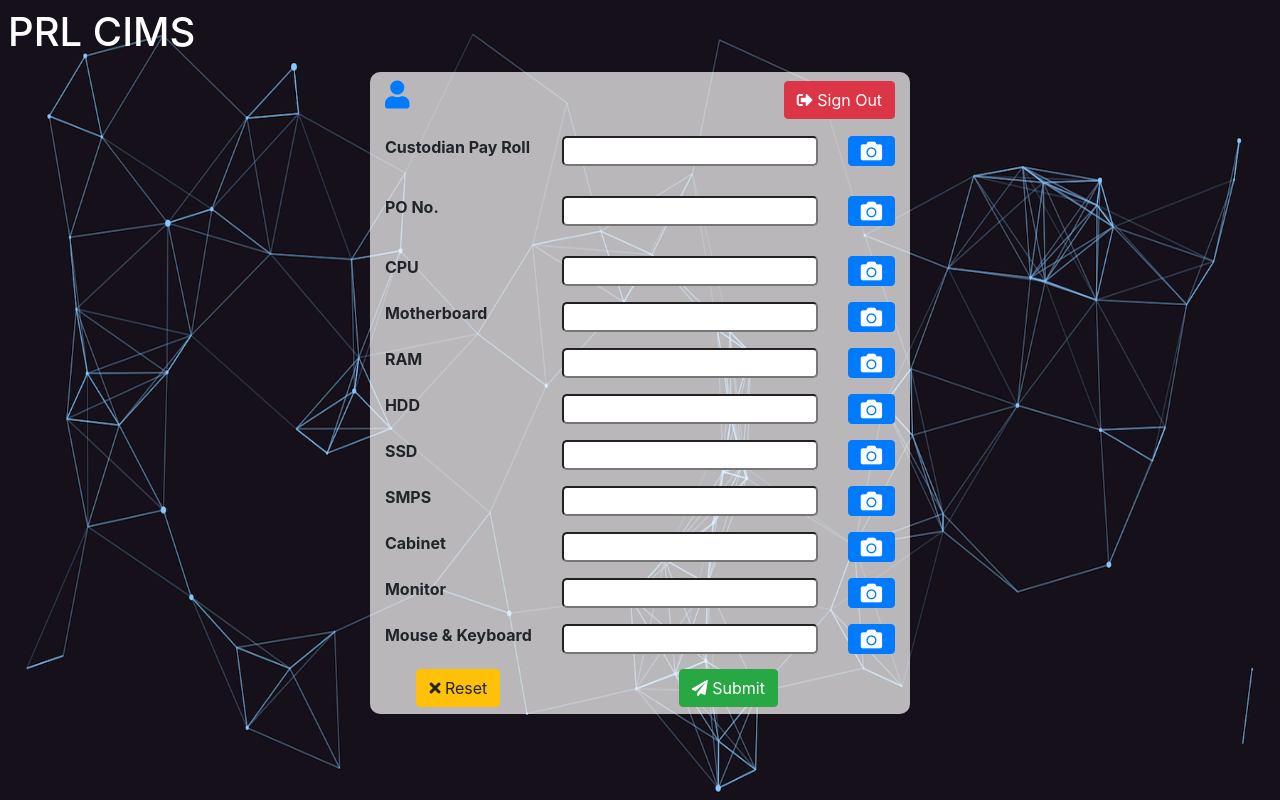
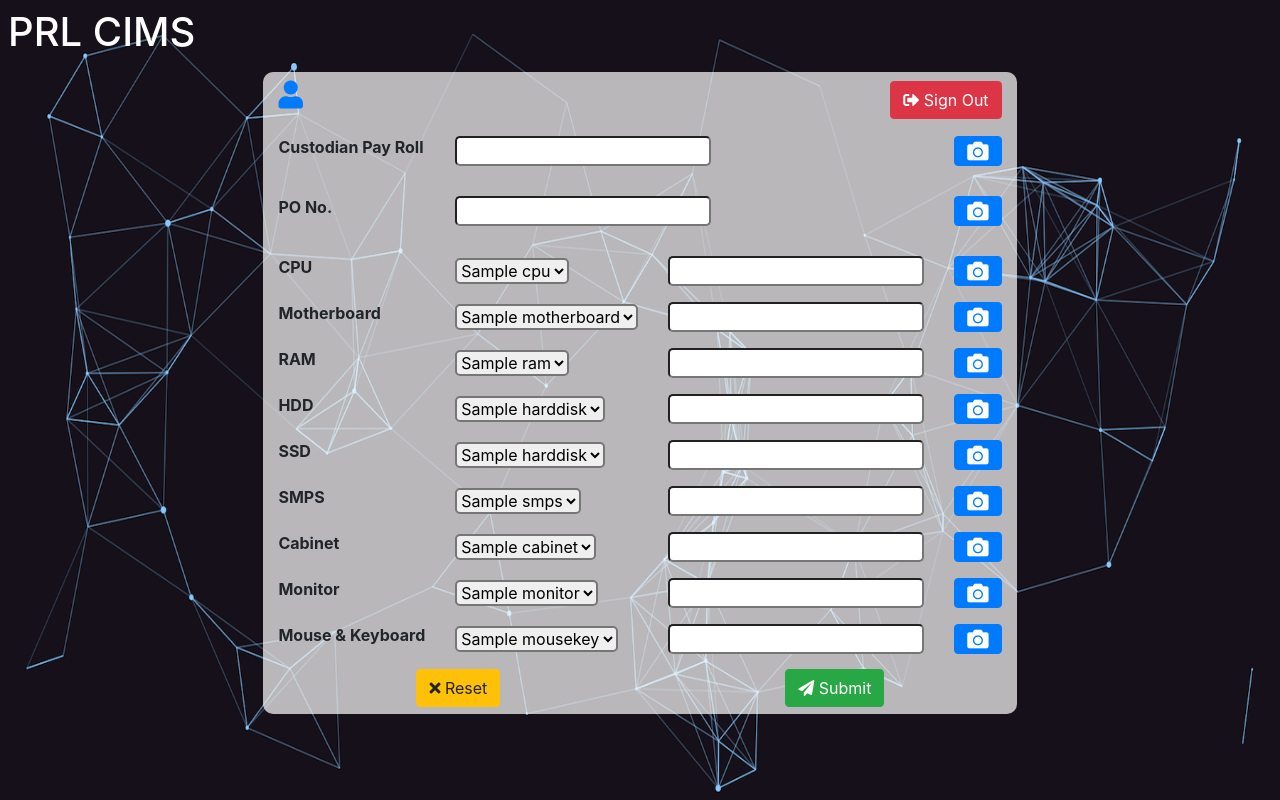
Before and after one commit to Dishendramishra/CIMS, a Flask app: template python-server/templates/form.html in a window 1280 px wide. Run offline with Flask 2, Linux system fonts and the light colour scheme; the template is opened without the code that fills it: most values are stand-ins (such as "Sample title", 1, 10 or a date in 2020); some libraries are stand-ins or nearby versions.

Commit message:
added brand selections

```diff
--- a/python-server/app.py
+++ b/python-server/app.py
@@ -110,7 +110,32 @@ def login():
 
 @app.route('/form', methods=['GET',"POST"])
 def form():
-    return render_template("form.html")
+
+    try:
+        # cpu_list = list(mydb['ram'].find({},{"brand":True, "_id": False}))
+        cpu_list         = sorted(list(mydb['cpu'].distinct("brand")))
+        ram_list         = sorted(list(mydb['ram'].distinct("brand")))
+        motherboard_list = sorted(list(mydb['motherboard'].distinct("brand")))
+        harddisk_list    = sorted(list(mydb['harddisk'].distinct("brand")))
+        smps_list        = sorted(list(mydb['smps'].distinct("brand")))
+        cabinet_list     = sorted(list(mydb['cabinet'].distinct("brand")))
+        monitor_list     = sorted(list(mydb['monitor'].distinct("brand")))
+        mousekey_list    = sorted(list(mydb['mousekey'].distinct("brand")))
+
+    except Exception as e:
+        status_code = Response(status=400)
+        return status_code
+
+    return render_template("form.html",
+                            cpu_list = cpu_list,
+                            ram_list = ram_list,
+                            motherboard_list = motherboard_list,
+                            harddisk_list = harddisk_list,
+                            smps_list = smps_list,
+                            cabinet_list = cabinet_list,
+                            monitor_list = monitor_list,
+                            mousekey_list = mousekey_list
+                            )
 
 @app.route('/logout')
 def logout():
@@ -125,7 +150,9 @@ def add_data():
     result = {}
 
     for key in record.keys():
-        if not record[key].strip():
+        if isinstance(record[key], list) and not record[key][1].strip():
+            result[key] = "Empty"
+        elif isinstance(record[key], str) and not record[key].strip():
             result[key] = "Empty"
 
     if bool(result):
--- a/python-server/templates/form.html
+++ b/python-server/templates/form.html
@@ -60,7 +60,7 @@
     <table class="table_layout" id="items-table">
         <tr>
             {% block content %}
-            <td >
+            <td colspan="2">
                 <h3><span class="text-primary"><i class="fa fa-user" aria-hidden="true"></i> {{ current_user.username[0]|upper}}{{ current_user.username[1:]}}</span></h3>
             </td>
             <td align="right" colspan="2">
@@ -70,7 +70,7 @@
         </tr>
         <tr>
             <td><label>Custodian Pay Roll</label></td>
-            <td><input  oninput="validateCustodian(this)" style="text-transform: uppercase" type="text" name="" id="custodian" data-identifer="qrcode-input"></td>
+            <td colspan="2"><input  oninput="validateCustodian(this)" style="text-transform: uppercase" type="text" name="" id="custodian" data-identifer="qrcode-input"></td>
             <td><button onclick="scanCode(this)" class="scan-qr-btn fa fa-camera fa-lg btn btn-primary " data-input="custodian"></button></td>
         </tr>
             <td colspan="3">
@@ -80,7 +80,7 @@
             </td>
         <tr>
             <td><label>PO No.</label></td>
-            <td><input oninput="validatePONumber(this)" style="text-transform: uppercase" type="text" name="" id="po-number" data-identifer="qrcode-input"></td>
+            <td colspan="2"><input oninput="validatePONumber(this)" style="text-transform: uppercase" type="text" name="" id="po-number" data-identifer="qrcode-input"></td>
             <td><button onclick="scanCode(this)" class="scan-qr-btn fa fa-camera fa-lg btn btn-primary " data-input="po-number"></button></td>
         </tr>
         </tr>
@@ -92,51 +92,114 @@
         <tr>
         <tr>
             <td><label>CPU</label></td>
+            <td>
+                <select id="cpu_list">
+                    {% for cpu in  cpu_list %}
+                    <option value="{{ cpu }}">{{ cpu }}</option>
+                    {% endfor %}
+                </select>
+            </td>
             <td><input type="text" name="" id="cpu" data-identifer="qrcode-input"></td>
             <td><button onclick="scanCode(this)" class="scan-qr-btn fa fa-camera fa-lg btn btn-primary " data-input="cpu"></button></td>
         </tr>
         <tr>
             <td> <label>Motherboard</label> </td>
+            <td>
+                <select id="motherboard_list">
+                    {% for motherboard in  motherboard_list %}
+                    <option value="{{ motherboard }}">{{ motherboard }}</option>
+                    {% endfor %}
+                </select>
+            </td>
             <td><input type="text" name="" id="motherboard" data-identifer="qrcode-input"/></td>
             <td><button onclick="scanCode(this)" class="scan-qr-btn fa fa-camera fa-lg btn btn-primary " data-input="motherboard"></button></td>
         </tr>
         <tr>
             <td> <label>RAM</label> </td>
+            <td>
+                <select id="ram_list">
+                    {% for ram in  ram_list %}
+                    <option value="{{ ram }}">{{ ram }}</option>
+                    {% endfor %}
+                </select>
+            </td>
             <td><input type="text" name="" id="ram" data-identifer="qrcode-input"/></td>
             <td><button onclick="scanCode(this)" class="scan-qr-btn fa fa-camera fa-lg btn btn-primary " data-input="ram"></button></td>
         </tr>
         <tr>
             <td> <label>HDD</label> </td>
+            <td>
+                <select id="harddisk_list">
+                    {% for harddisk in  harddisk_list %}
+                    <option value="{{ harddisk }}">{{ harddisk }}</option>
+                    {% endfor %}
+                </select>
+            </td>
             <td><input type="text" name="" id="hdd" data-identifer="qrcode-input"/></td>
             <td><button onclick="scanCode(this)" class="scan-qr-btn fa fa-camera fa-lg btn btn-primary " data-input="hdd"></button></td>
         </tr>
         <tr>
             <td> <label>SSD</label> </td>
+            <td>
+                <select id="harddisk_list">
+                    {% for harddisk in  harddisk_list %}
+                    <option value="{{ harddisk }}">{{ harddisk }}</option>
+                    {% endfor %}
+                </select>
+            </td>
             <td><input type="text" name="" id="ssd" data-identifer="qrcode-input"/></td>
             <td><button onclick="scanCode(this)" class="scan-qr-btn fa fa-camera fa-lg btn btn-primary " data-input="ssd"></button></td>
         </tr>
         <tr>
             <td> <label>SMPS</label> </td>
+            <td>
+                <select id="smps_list">
+                    {% for smps in  smps_list %}
+                    <option value="{{ smps }}">{{ smps }}</option>
+                    {% endfor %}
+                </select>
+            </td>
             <td><input type="text" name="" id="smps" data-identifer="qrcode-input"/></td>
             <td><button onclick="scanCode(this)" class="scan-qr-btn fa fa-camera fa-lg btn btn-primary " data-input="smps"></button></td>
         </tr>
         <tr>
             <td> <label>Cabinet</label> </td>
+            <td>
+                <select id="cabinet_list">
+                    {% for cabinet in  cabinet_list %}
+                    <option value="{{ cabinet }}">{{ cabinet }}</option>
+                    {% endfor %}
+                </select>
+            </td>
             <td><input type="text" name="" id="cabinet" data-identifer="qrcode-input"/></td>
             <td><button onclick="scanCode(this)" class="scan-qr-btn fa fa-camera fa-lg btn btn-primary " data-input="cabinet"></button></td>
         </tr>
         <tr>
             <td> <label>Monitor</label> </td>
+            <td>
+                <select id="monitor_list">
+                    {% for monitor in  monitor_list %}
+                    <option value="{{ monitor }}">{{ monitor }}</option>
+                    {% endfor %}
+                </select>
+            </td>
             <td><input type="text" name="" id="monitor" data-identifer="qrcode-input"/></td>
             <td><button onclick="scanCode(this)" class="scan-qr-btn fa fa-camera fa-lg btn btn-primary " data-input="monitor"></button></td>
         </tr>
         <tr>
             <td> <label>Mouse & Keyboard</label> </td>
+            <td>
+                <select id="mousekey_list">
+                    {% for mousekey in  mousekey_list %}
+                    <option value="{{ mousekey }}">{{ mousekey }}</option>
+                    {% endfor %}
+                </select>
+            </td>
             <td><input type="text" name="" id="mousekey" data-identifer="qrcode-input"/></td>
             <td><button onclick="scanCode(this)" class="scan-qr-btn fa fa-camera fa-lg btn btn-primary " data-input="mousekey"></button></td>
         </tr>
         <tr>
-            <td align="center"><button id="reset" class="btn btn-warning"
+            <td align="center" colspan="2"><button id="reset" class="btn btn-warning"
                 onclick="reset_form()"><i class="fa fa-times" aria-hidden="true"></i> Reset</button></td>
             <td align="center" colspan="2"><button id="submit" class="btn btn-success"
                 onclick="submit_data()"><i class="fa fa-paper-plane" aria-hidden="true"></i> Submit</button></td>
@@ -225,15 +288,15 @@
         data = {
             "custodian"     :   $("#custodian").val(),
             "po-number"     :   $("#po-number").val(),
-            "cpu"           :   $("#cpu").val(),
-            "motherboard"   :   $("#motherboard").val(),
-            "ram"           :   $("#ram").val(),
-            "hdd"           :   $("#hdd").val(),
-            "ssd"           :   $("#ssd").val(),
-            "smps"          :   $("#smps").val(),
-            "cabinet"       :   $("#cabinet").val(),
-            "monitor"       :   $("#monitor").val(),
-            "mousekey"      :   $("#mousekey").val(),
+            "cpu"           :   [ $("#cpu_list").val(),         $("#cpu").val() ],
+            "motherboard"   :   [ $("#motherboard_list").val(), $("#motherboard").val() ],
+            "ram"           :   [ $("#ram_list").val(),         $("#ram").val() ],
+            "hdd"           :   [ $("#harddisk_list").val(),    $("#hdd").val() ],
+            "ssd"           :   [ $("#harddisk_list").val(),    $("#ssd").val() ],
+            "smps"          :   [ $("#smps_list").val(),        $("#smps").val() ],
+            "cabinet"       :   [ $("#cabinet_list").val(),     $("#cabinet").val() ],
+            "monitor"       :   [ $("#monitor_list").val(),     $("#monitor").val() ],
+            "mousekey"      :   [ $("#mousekey_list").val(),    $("#mousekey").val() ],
             "deo"           :   "{{current_user.username}}",  // getting username from flask
         }
 
```
Also changed, not shown: parts_query.txt (added, +76 -0 lines).
